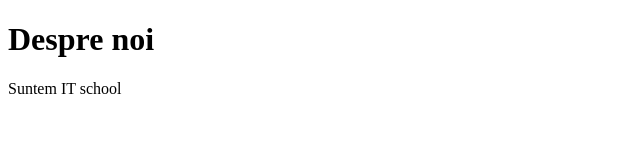
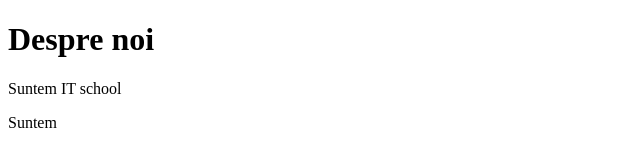
Before and after one commit to MMargiX/sedinta12, a plain HTML site: page pages/about.html in a window 1280 px wide. Shown: the full height of the page, 0-640 px from the left. Drawn offline with Linux system fonts and the light colour scheme.

Commit message:
edit new paragraph

```diff
--- a/pages/about.html
+++ b/pages/about.html
@@ -8,5 +8,6 @@
 <body>
   <h1>Despre noi</h1>
   <p>Suntem IT school</p>
+  <p>Suntem</p>
 </body>
 </html>
```
